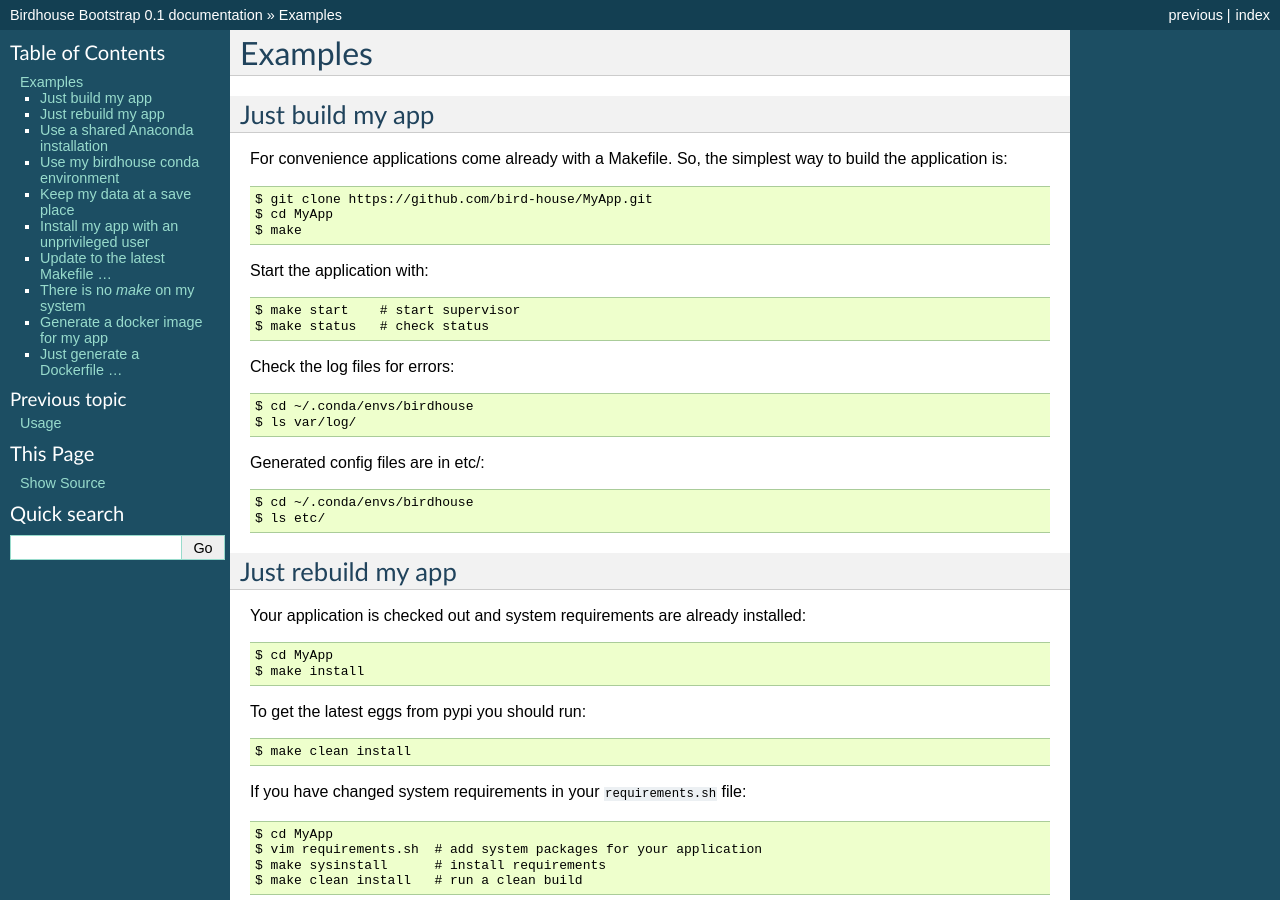
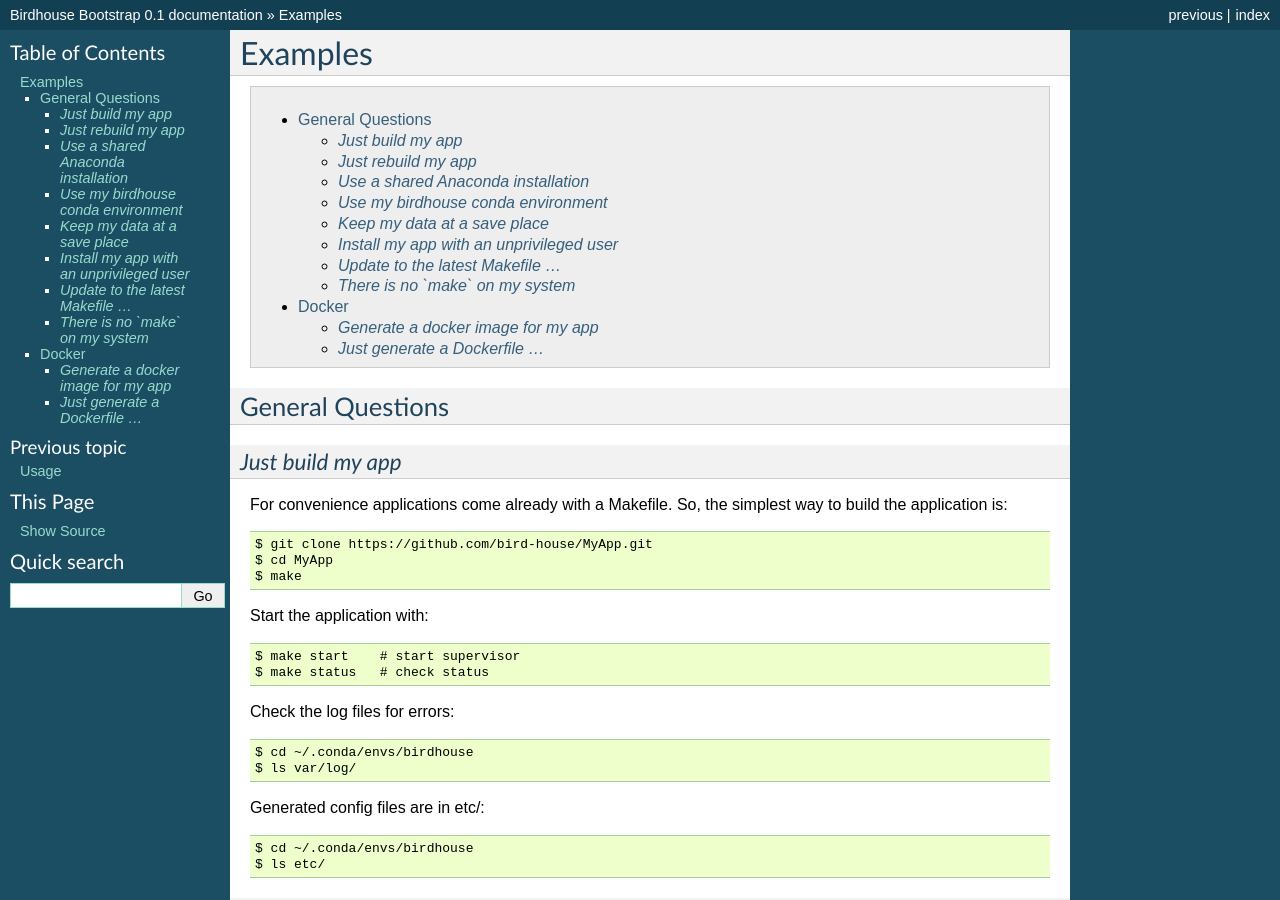
Before and after one commit to bird-house/birdhousebuilder.bootstrap, a Sphinx documentation site: the page built from docs/source/examples.rst, in a window 1280 px wide and 900 px high. Built offline with Sphinx 7.4.7, drawn with Linux system fonts in a browser that asks for light colours; some of the changed text lies outside the part shown.

Commit message:
orga examples like faq

```diff
--- a/docs/source/examples.rst
+++ b/docs/source/examples.rst
@@ -1,11 +1,20 @@
 .. _examples:
 
+========
 Examples
 ========
 
+.. contents::
+   :local:
+   :depth: 2
+   :backlinks: none
 
-Just build my app
------------------
+General Questions
+=================
+
+
+*Just build my app*
+-------------------
 
 For convenience applications come already with a Makefile. So, the simplest way to build the application is::
 
@@ -28,8 +37,8 @@ Generated config files are in etc/::
    $ cd ~/.conda/envs/birdhouse
    $ ls etc/
 
-Just rebuild my app
--------------------
+*Just rebuild my app*
+---------------------
 
 Your application is checked out and system requirements are already installed::
 
@@ -52,8 +61,8 @@ Restart your application::
    $ make restart
    $ make status
 
-Use a shared Anaconda installation
-----------------------------------
+*Use a shared Anaconda installation*
+------------------------------------
 
 You can use an existing Anaconda installation which might be read-only and shared with others. For this set an environmet variable to point to this shared Anaconda location::
 
@@ -63,8 +72,8 @@ The run your installation again::
 
    $ make clean install
 
-Use my birdhouse conda environment
-----------------------------------
+*Use my birdhouse conda environment*
+------------------------------------
 
 To activate the birdhouse environment do the following::
 
@@ -74,8 +83,8 @@ Read the conda docs for further information:
 
 http://conda.pydata.org/docs/faq.html#env-creating
 
-Keep my data at a save place
-----------------------------
+*Keep my data at a save place*
+------------------------------
 
 By default all configuration and data files are stored below the installation root folder in the conda environment ``birdhouse``::
 
@@ -103,8 +112,8 @@ If you use a new ``var/`` folder (contains no birdhouse files) then you need to
 attention:: Make sure you have write access to the ``var/`` folder.
 
 
-Install my app with an unprivileged user
-----------------------------------------
+*Install my app with an unprivileged user*
+------------------------------------------
 
 Your installation user has no ``sudo`` rights::
 
@@ -121,31 +130,34 @@ The application build itself does not need sudo rights::
    nobody$ make start
    nobody$ make status
 
-Update to the latest Makefile ...
----------------------------------
+*Update to the latest Makefile ...*
+-----------------------------------
 
 Just do::
 
    $ make selfupdate
 
-There is no *make* on my system
--------------------------------
+*There is no `make` on my system*
+---------------------------------
 
 Just do::
 
    $ bash boostrap.sh # will install make and wget
    $ make
 
+Docker
+======
 
-Generate a docker image for my app
-----------------------------------
+
+*Generate a docker image for my app*
+------------------------------------
 
 Just do::
 
    $ make dockerbuild
 
-Just generate a Dockerfile ...
-------------------------------
+*Just generate a Dockerfile ...*
+--------------------------------
 
 Just do::
 
```
